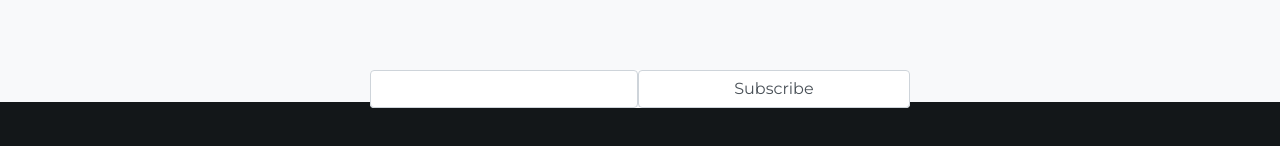
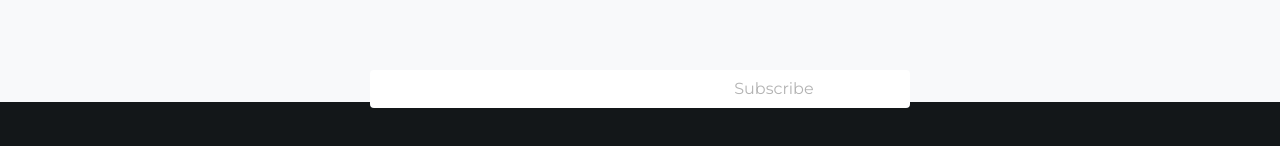
Before and after one commit to Olamilekan10/Affiliate-web, a React (Create React App) app: page / in a window 1280 px wide. Shown: the part 5837-5983 px from the top of the page. Built offline with nearby package versions, Linux system fonts and the light colour scheme; the HTML template or start-up script is replaced by a standard one.

Commit message:
styled the input section of the footer with various properties

```diff
--- a/src/components/Footer/Footer.css
+++ b/src/components/Footer/Footer.css
@@ -20,4 +20,13 @@ footer {
 
 .footer-section .subscribe-form .form-group {
     position: relative;
+    margin-bottom: 0;
+    border-radius: 0;
 }
+
+.footer-section .subscribe-form .form-group input {
+    background: transparent !important;
+    border: none !important;
+    outline: none;
+    color: rgba(0, 0, 0, 0.3);
+}
```
